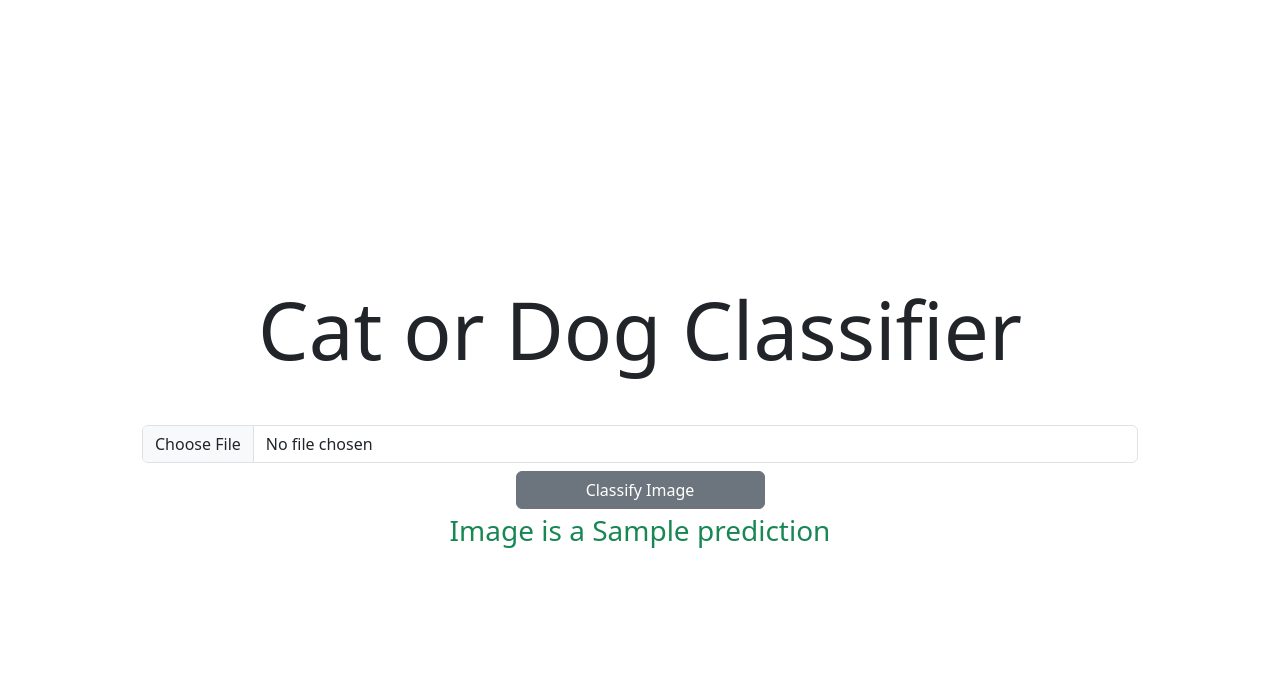
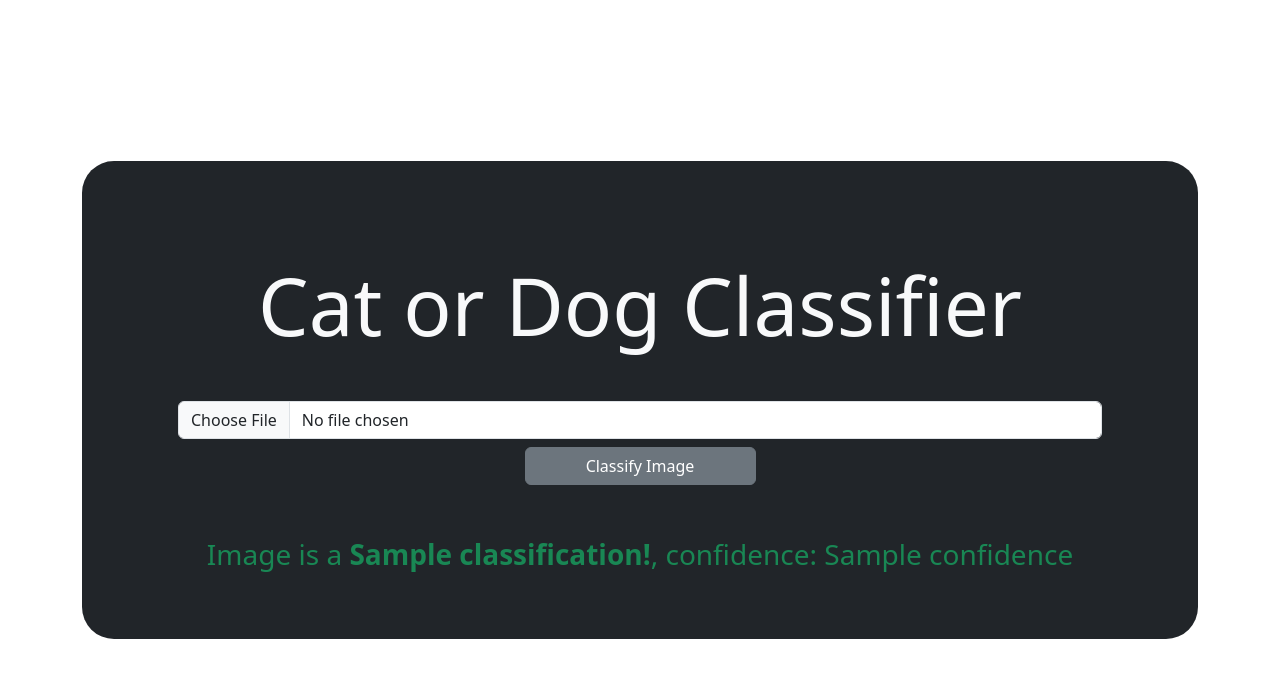
Before and after one commit to sjy-11/pytorch-cat-or-dog-project, a Flask app: template templates/html/index.html in a window 1280 px wide. Shown: the top 678 px of the page. Run offline with Flask 3, Linux system fonts and the light colour scheme; the template is opened without the code that fills it: most values are stand-ins (such as "Sample title", 1, 10 or a date in 2020).

Commit message:
added frontend elements

```diff
--- a/app.py
+++ b/app.py
@@ -31,9 +31,9 @@ def handle_request():
                 model = Net()
                 model.load_state_dict(torch.load("./model/model_state_dict.pth"))
                 c, confidence = get_image_prediction(path)
-                prediction = f"<b>{c}</b>, confidence: {confidence:.2%}"
+                confidence = f'{confidence:.2%}'
                 os.remove(path) #delete image after prediction
-                return render_template("html/index.html", prediction=prediction)
+                return render_template("html/index.html", classification=c, confidence=confidence)
             else:
                 return render_template("html/index.html", warn=True)
         return render_template("html/index.html")
--- a/templates/html/index.html
+++ b/templates/html/index.html
@@ -8,14 +8,23 @@
     </head>
     <body class="d-flex justify-content-center align-items-center vh-100">
         <div class="container">
-            <h1 class="display-1 text-center m-5">Cat or Dog Classifier</h1>
-            <section class="container-fluid">
+            {% if classification == 'Dog' %}
+                <div class="text-center my-3">
+                    <img class="w-50 text-center" src="{{ url_for('static', filename='images/dog_illustration.jpg') }}" alt="dog image">
+                </div>
+            {% elif classification == 'Cat' %}
+                <div class="text-center my-3">
+                    <img class="w-25 text-center" src="{{ url_for('static', filename='images/cat_illustration.png') }}" alt="cat image">
+                </div>
+            {% endif %}
+            <section class="container-fluid bg-dark text-light rounded-5 py-5 px-sm-5">
+                <h1 class="display-1 text-center m-sm-5">Cat or Dog Classifier</h1>
                 <form class="px-5 text-center" action="/" method="post" enctype="multipart/form-data">
                     <input class="form-control" type="file" name="imagefile">
-                    <input class="btn btn-secondary mt-2 w-25" type="submit" value="Classify Image">
+                    <input class="btn btn-secondary mt-2 mb-5 w-25" type="submit" value="Classify Image">
                 </form>
-                {% if prediction %}
-                    <p class="text-success text-center fs-3">Image is a {{prediction|safe}}</p>
+                {% if classification %}
+                    <p class="text-success text-center fs-3">Image is a <b>{{classification}}!</b>, confidence: {{confidence}}</p>
                 {% endif %}
 
                 {% if warn %}
```
Also changed, not shown: static/images/cat_illustration.png (added), static/images/dog_illustration.jpg (added), templates/images/header.jpg (deleted).
